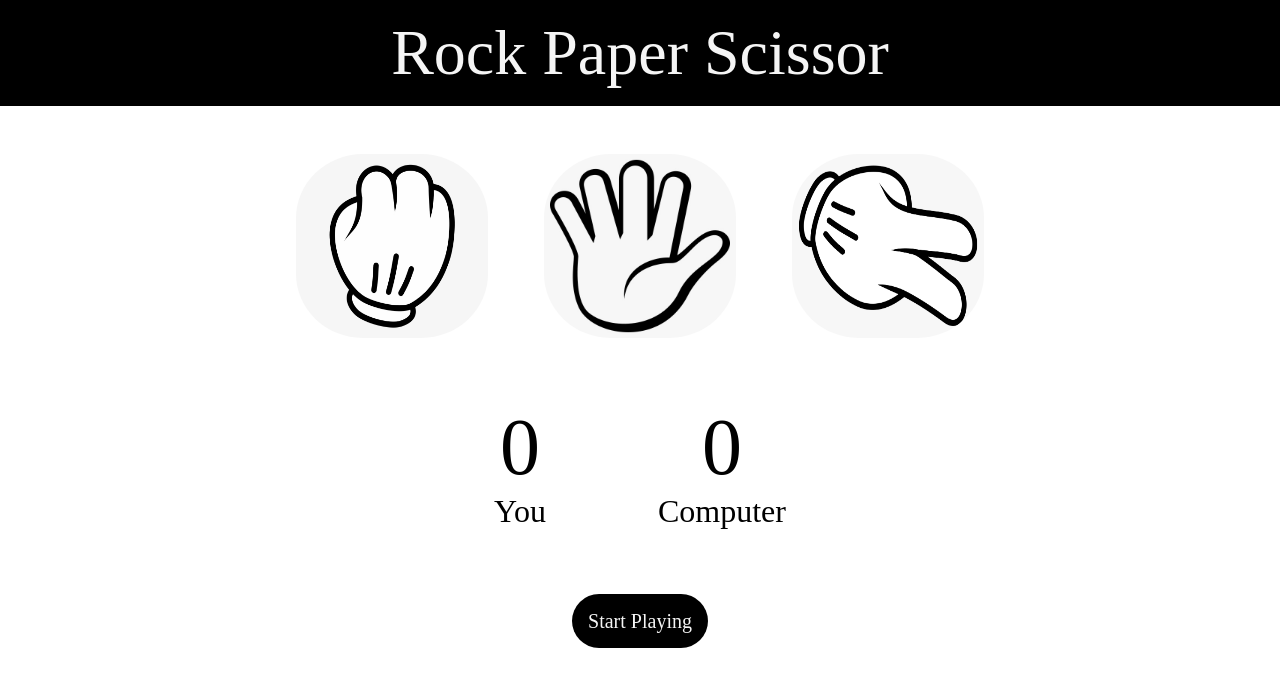
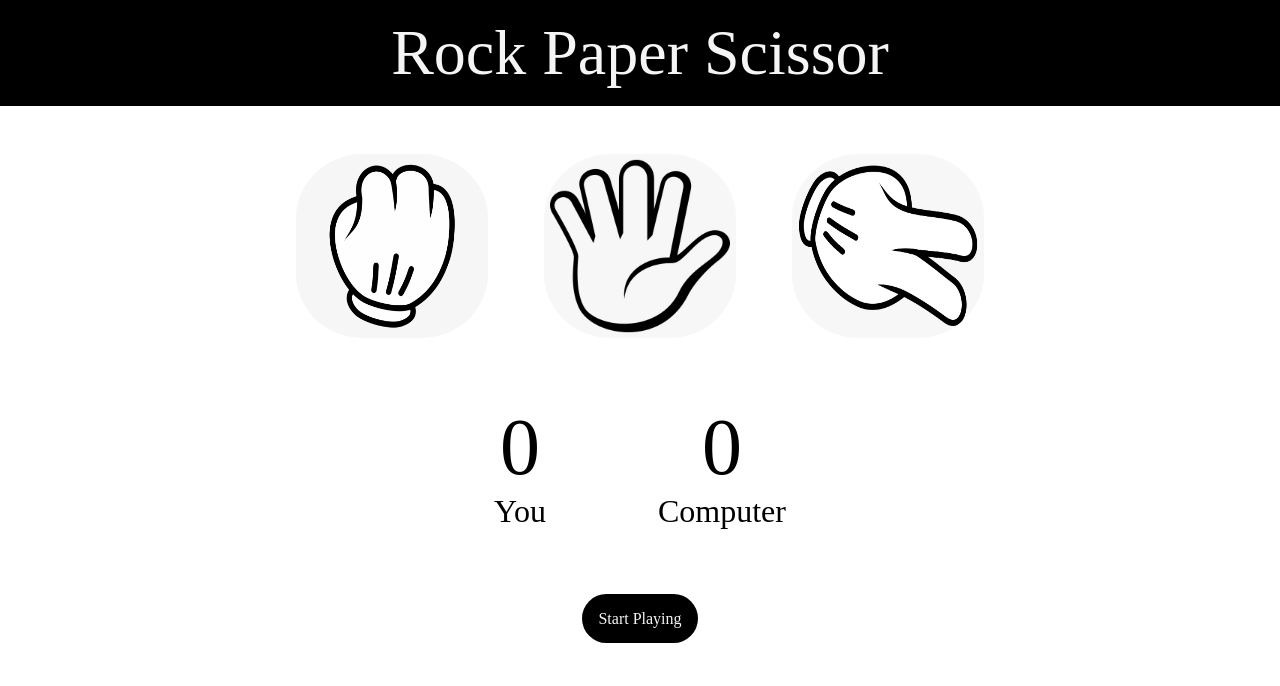
Before and after one commit to vishnu-2210/Rock-paper-scissor, a plain HTML site: page index.html in a window 1280 px wide. Drawn offline with Linux system fonts and the light colour scheme.

Commit message:
style.css

```diff
--- a/style.css
+++ b/style.css
@@ -57,8 +57,8 @@ img {
 }
 #message {
   height: 3vh;
-  width: 30vw;
-  font-size: 1.25rem;
+  width: 25vw;
+  font-size: 1rem;
   background-color: black;
   color: whitesmoke;
   display: inline;
```
